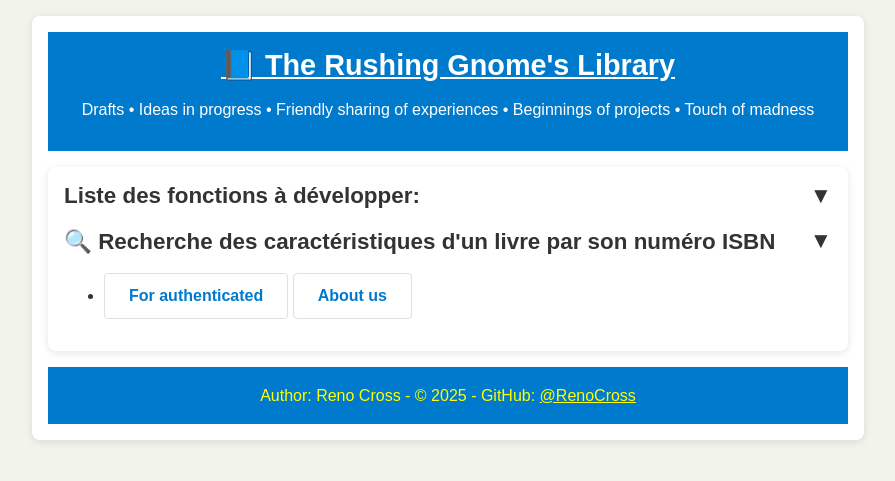
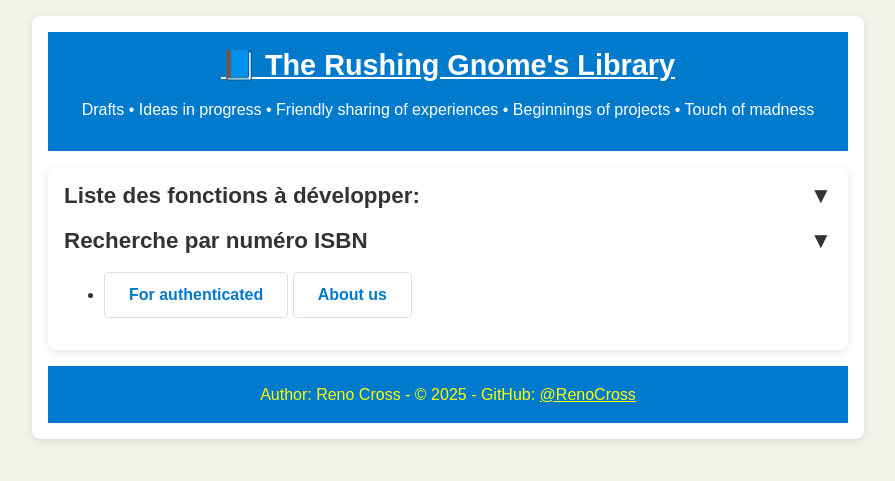
Before and after one commit to RenoCross/the-rushing-gnome, a Jekyll site: the page built from library.html, in a window 1280 px wide. Shown: the top 481 px of the page, without its empty margins (192-1087 px from the left). Built offline with Jekyll 4.4.1, drawn with Linux system fonts in a browser that asks for light colours; some of the changed lines change nothing that is shown.

Commit message:
Update library.html

```diff
--- a/library.html
+++ b/library.html
@@ -29,7 +29,7 @@
           </ol>
         </li>
         <li>
-          <h3>Gestion d'une petite BdD</h3>
+          <h3>&#9016; Gestion d'une petite BdD</h3>
           <p>Pour  partage simplifié au niveau du 1er cercle d'amis :</p>
           <ul>
             <li>Authentification utilisateur</li>
@@ -41,7 +41,7 @@
       </ul>
     </div>
 
-    <h2 class="collapsible">🔍 Recherche des caractéristiques d'un livre par son numéro ISBN</h2>
+    <h2 class="collapsible">Recherche par numéro ISBN</h2>
     <div class="contrib-content">
       <ul class="contrib-list">
         <li>
@@ -61,7 +61,9 @@
 			  <button type="submit">Rechercher</button>
 			</form>
 
-			<div id="resultat"></div>
+			<div id="resultat">
+			  <pre id="jsonOutput"></pre>
+			</div>
 
         </li>
       </ul>
@@ -92,9 +94,10 @@
 
 		if (api === "openlibrary") {
 		  const res = await fetch(`https://openlibrary.org/api/books?bibkeys=ISBN:${isbn}&format=json&jscmd=data`);
-		  const json = await res.json();
-		  const book = json[`ISBN:${isbn}`];
+		  const jsonData = await res.json();
+		  const book = jsonData[`ISBN:${isbn}`];
 		  if (book) {
+		  	document.getElementById("jsonOutput").textContent = JSON.stringify(jsonData, null, 2);
 			data = `<h2><a href="${book.url}">${book.title}</a></h2>
 					<p>Auteur(s) : ${book.authors.map(a => a.name).join(", ")}</p>
 					<p>Publié par : ${book.publishers.map(p => p.name).join(", ")}, le ${book.publish_date}</p>
@@ -110,10 +113,10 @@
 		  const json = await res.json();
 		  if (json.totalItems > 0) {
 			const item = json.items[0].volumeInfo;
-			data = `<h2>${item.title}</h2>
+			data = `<h2><a href="${json.items[0].selfLink}">${item.title}</a></h2>
 					<p>Auteur(s) : ${item.authors?.join(", ")}</p>
-					<p>Éditeur : ${item.publisher || "Inconnu"}</p>
-					<p>Publié le : ${item.publishedDate || "?"}</p>`;
+					<p>Publié par : ${item.publisher || "Inconnu"}, le : ${item.publishedDate || "?"}</p>
+					<p>Nombre de pages : ${item.pageCount}</p>`;
 		  } else {
 			data = "Aucune donnée trouvée.";
 		  }
```
